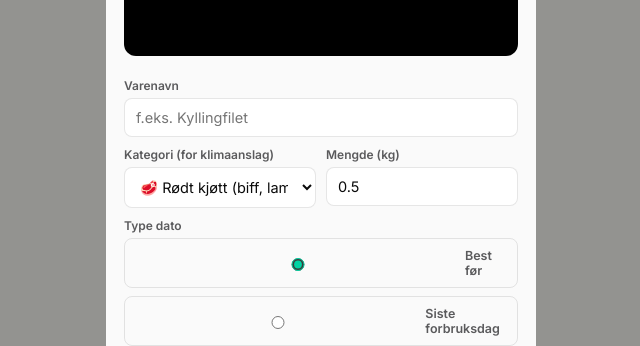
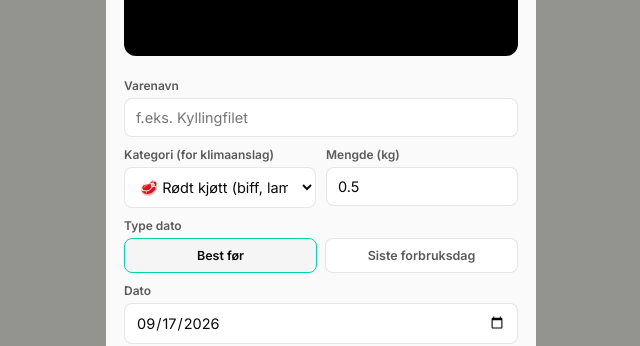
Before and after one commit to edgartandberg/matskapet, a plain HTML site: page index.html in a window 1280 px wide. Both pictures are taken after a click on the button "Legg til vare". Shown: the part 454-800 px from the top of the page, without its empty margins (319-959 px from the left). Drawn offline with nearby package versions, Linux system fonts and the light colour scheme.

Commit message:
styling buttons

```diff
--- a/index.html
+++ b/index.html
@@ -161,12 +161,14 @@
     border-radius:8px; padding:10px 11px; font-size:14.5px; font-family:inherit; width:100%;
   }
   .row2{display:grid; grid-template-columns:1fr 1fr; gap:10px}
-  .radio-row{display:flex; flex-direction:column; gap:8px}
+  .radio-row{display:flex; flex-direction:row; gap:8px}
   .radio-row label{
-    display:flex; align-items:center; justify-content:flex-start; gap:8px;
-    border:1px solid var(--border); border-radius:8px; padding:9px 12px; font-size:12.5px; cursor:pointer;
+    display:flex; flex:1; align-items:center; justify-content:center; gap:8px;
+    border:1px solid var(--border); background:var(--surface); color:var(--ink-muted);
+    border-radius:8px; padding:9px 12px; font-size:12.5px; cursor:pointer;
   }
-  .radio-row input{accent-color:var(--brand)}
+  .radio-row label:has(input:checked){border-color:var(--brand); color:var(--ink); background:var(--surface-alt)}
+  .radio-row input{display:none}
 
   #scanArea{
     position:relative; border-radius:12px; overflow:hidden; background:#000; aspect-ratio:4/3;
@@ -320,10 +322,12 @@
 
       <div class="field" style="margin-top:10px">
         <label>Type dato</label>
+
         <div class="radio-row">
-          <label><input type="radio" name="expiryType" value="best_for" checked> Best før</label>
-          <label><input type="radio" name="expiryType" value="siste_forbruksdag"> Siste forbruksdag</label>
+          <label><input type="radio" name="expiryType" value="best_for" checked>Best før</label>
+          <label><input type="radio" name="expiryType" value="siste_forbruksdag">Siste forbruksdag</label>
         </div>
+
       </div>
 
       <div class="field" style="margin-top:10px">
```
